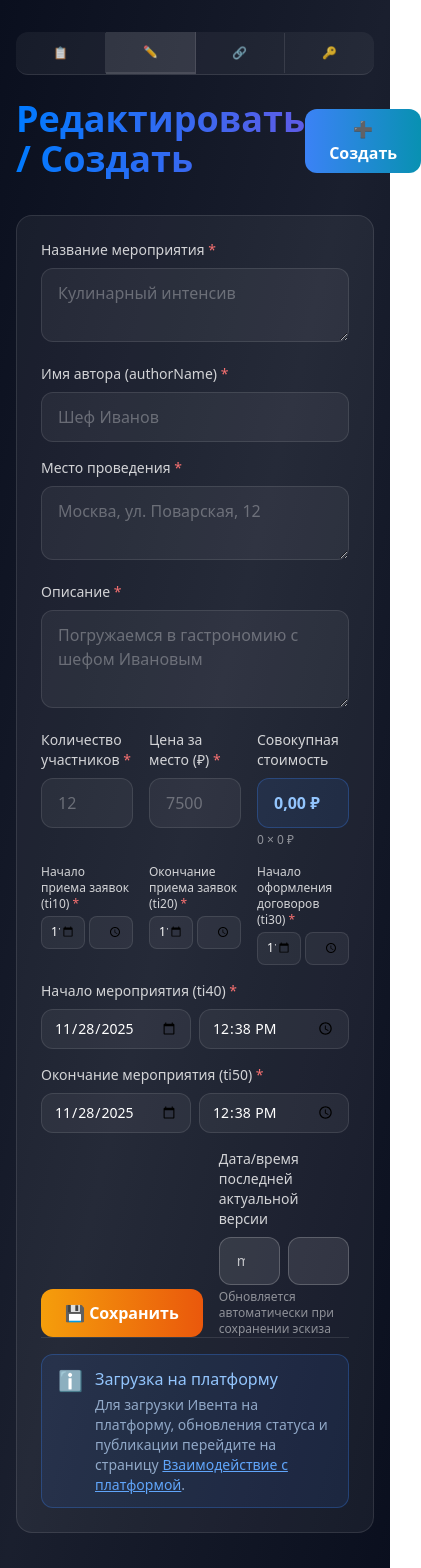
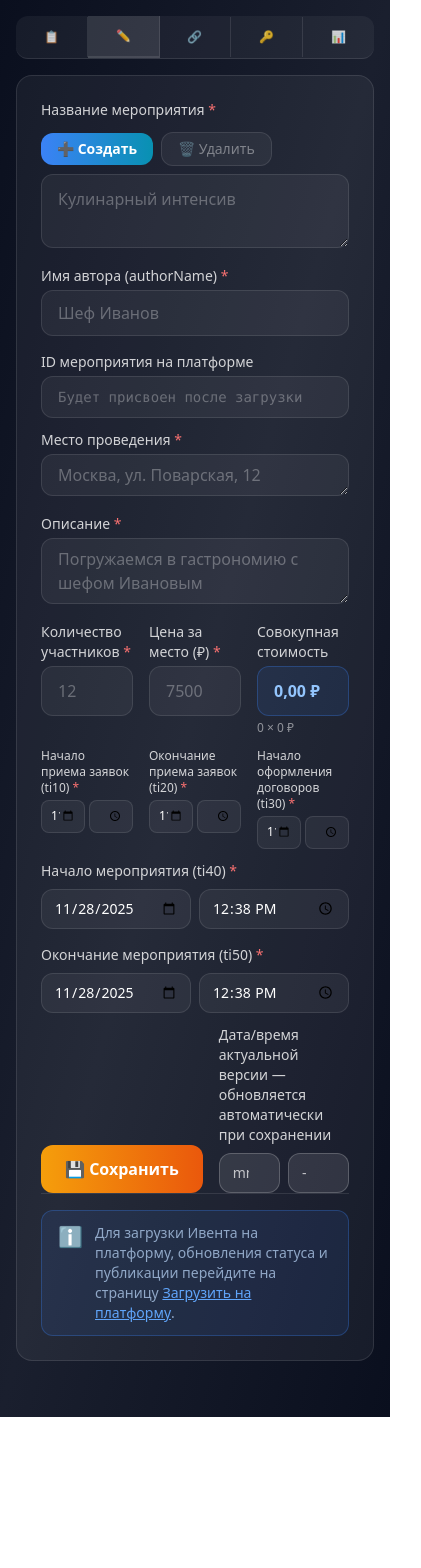
Before and after one commit to TaisyaFreelanse/external-demo, a Nuxt app: page /demo/external-upload in a window 390 px wide. Shown: the top 1568 px of the page, 421 px wide, since content can reach past the window. After the commit the page ends 1417 px from the top, so only its background shows below. Built offline with nearby package versions, Linux system fonts and the light colour scheme.

Commit message:
Refactor DemoNavigation and external-upload.vue to enhance user interface; update navigation layout for improved responsiveness, add new platform report link, and streamline event creation form for better usability.

```diff
--- a/components/DemoNavigation.vue
+++ b/components/DemoNavigation.vue
@@ -1,6 +1,6 @@
 <template>
-  <nav class="bg-white/5 border-b border-white/10 mb-6 rounded-xl overflow-hidden" aria-label="Основная навигация демо-страниц">
-    <div class="flex items-center justify-around">
+  <nav class="bg-white/5 border-b border-white/10 mb-4 rounded-xl overflow-hidden" aria-label="Основная навигация демо-страниц">
+    <div class="flex items-center justify-around flex-wrap">
       <NuxtLink
         to="/demo/select"
         class="flex-1 px-2 py-3 text-center text-xs text-white/80 hover:bg-white/10 transition-colors border-r border-white/10 last:border-r-0"
@@ -23,9 +23,9 @@
         to="/demo/platform-interaction"
         class="flex-1 px-2 py-3 text-center text-xs text-white/80 hover:bg-white/10 transition-colors border-r border-white/10 last:border-r-0"
         :class="{ 'bg-white/10 font-semibold text-white border-b-2 border-[#007AFF]': $route.path === '/demo/platform-interaction' }"
-        aria-label="Взаимодействовать с платформой"
+        aria-label="Загрузить на платформу"
       >
-        <span class="hidden md:inline">🔗 На платформу</span>
+        <span class="hidden md:inline">🔗 Загрузить на платформу</span>
         <span class="md:hidden">🔗</span>
       </NuxtLink>
       <NuxtLink
@@ -37,6 +37,15 @@
         <span class="hidden md:inline">🔑 API-ключ</span>
         <span class="md:hidden">🔑</span>
       </NuxtLink>
+      <NuxtLink
+        to="/demo/platform-report"
+        class="flex-1 px-2 py-3 text-center text-xs text-white/80 hover:bg-white/10 transition-colors border-r border-white/10 last:border-r-0"
+        :class="{ 'bg-white/10 font-semibold text-white border-b-2 border-[#007AFF]': $route.path === '/demo/platform-report' }"
+        aria-label="Отчет платформы"
+      >
+        <span class="hidden md:inline">📊 Отчет платформы</span>
+        <span class="md:hidden">📊</span>
+      </NuxtLink>
     </div>
   </nav>
 </template>
--- a/pages/demo/external-upload.vue
+++ b/pages/demo/external-upload.vue
@@ -1,24 +1,10 @@
 <template>
   <div class="min-h-screen bg-gradient-to-br from-[#0A0F1E] via-[#1A1F2E] to-[#0A0F1E] text-white">
-    <div class="container mx-auto px-4 py-8 max-w-[1200px]">
+    <div class="container mx-auto px-4 pt-4 pb-8 max-w-[1200px]">
       <!-- Главное меню -->
       <DemoNavigation />
 
-      <!-- Header -->
-      <div class="mb-8">
-        <div class="flex items-center justify-between">
-          <h1 class="text-4xl font-bold mb-1 bg-gradient-to-r from-[#007AFF] to-[#5E5CE6] bg-clip-text text-transparent">
-            Редактировать / Создать
-          </h1>
-          <button
-            type="button"
-            @click="handleCreateClick"
-            class="bg-gradient-to-r from-blue-500 to-cyan-600 text-white font-semibold py-2 px-6 rounded-xl hover:opacity-90 transition-opacity"
-          >
-            ➕ Создать
-          </button>
-        </div>
-      </div>
+      <div class="mb-3"></div>
 
       <!-- Форма создания/обновления -->
       <div class="bg-white/5 border border-white/10 rounded-2xl p-6 mb-6">
@@ -34,22 +20,36 @@
           </div>
         </div>
 
-        <form @submit.prevent="saveEvent" class="space-y-4">
+        <form @submit.prevent="saveEvent" class="space-y-3">
           <!-- ID мероприятия (только для чтения, показывается только если есть ID от сервера) -->
-          <div v-if="formData.id" class="bg-green-500/10 border border-green-500/30 rounded-xl px-4 py-3">
-            <label class="block text-sm font-medium text-green-300 mb-1">
-              ID мероприятия на платформе
-            </label>
-            <div class="text-green-200 font-mono text-sm break-all">
-              {{ formData.id }}
-            </div>
-            <p class="text-xs text-green-200/70 mt-1">Присвоено автоматически после успешной загрузки на платформу</p>
-          </div>
-
           <div>
-            <label class="block text-sm font-medium text-white/80 mb-2">
+            <div class="flex flex-wrap items-center justify-between gap-3 mb-2">
+              <label class="block text-sm font-medium text-white/80">
                 Название мероприятия <span class="text-red-400">*</span>
               </label>
+              <div class="flex items-center gap-2">
+                <button
+                  type="button"
+                  @click="handleCreateClick"
+                  class="bg-gradient-to-r from-blue-500 to-cyan-600 text-white font-semibold py-1.5 px-4 rounded-xl text-sm hover:opacity-90 transition-opacity"
+                >
+                  ➕ Создать
+                </button>
+                <button
+                  type="button"
+                  @click="handleDeleteClick"
+                  :disabled="!selectedEventId"
+                  :class="[
+                    'py-1.5 px-4 rounded-xl text-sm border transition-opacity',
+                    selectedEventId
+                      ? 'border-red-500/40 text-red-300 bg-red-500/10 hover:bg-red-500/20'
+                      : 'border-white/10 text-white/40 cursor-not-allowed bg-white/5'
+                  ]"
+                >
+                  🗑 Удалить
+                </button>
+              </div>
+            </div>
             <textarea
               v-model="formData.title"
               required
@@ -65,8 +65,9 @@
             ></textarea>
           </div>
 
+          <div class="grid grid-cols-1 md:grid-cols-[2fr_1fr] gap-4">
             <div>
-            <label class="block text-sm font-medium text-white/80 mb-2">
+              <label class="block text-sm font-medium text-white/80 mb-1">
                 Имя автора (authorName) <span class="text-red-400">*</span>
               </label>
               <input
@@ -76,26 +77,39 @@
                 placeholder="Шеф Иванов"
                 :disabled="!!(selectedEventId && !canEditCurrentEvent)"
                 :class="[
-                'w-full border rounded-xl px-4 py-3 placeholder-white/30 outline-none transition-all',
+                  'w-full border rounded-xl px-4 py-2.5 placeholder-white/30 outline-none transition-all',
                   selectedEventId && !canEditCurrentEvent
                     ? 'bg-white/10 border-white/20 text-white/70 cursor-not-allowed'
                     : 'bg-white/5 border-white/10 text-white focus:border-[#007AFF] focus:ring-2 focus:ring-[#007AFF]/20'
                 ]"
               >
             </div>
-
             <div>
-            <label class="block text-sm font-medium text-white/80 mb-2">
+              <label class="block text-sm font-medium text-white/80 mb-1">
+                ID мероприятия на платформе
+              </label>
+              <input
+                :value="formData.id || ''"
+                type="text"
+                readonly
+                placeholder="Будет присвоен после загрузки"
+                class="w-full border rounded-xl px-4 py-2.5 bg-white/5 border-white/10 text-white/70 placeholder-white/30 cursor-not-allowed font-mono text-sm"
+              >
+            </div>
+          </div>
+
+          <div>
+            <label class="block text-sm font-medium text-white/80 mb-1">
               Место проведения <span class="text-red-400">*</span>
             </label>
             <textarea
               v-model="formData.location"
               required
-              rows="2"
+              rows="1"
               placeholder="Москва, ул. Поварская, 12"
               :disabled="!!(selectedEventId && !canEditCurrentEvent)"
               :class="[
-                'w-full border rounded-xl px-4 py-3 placeholder-white/30 outline-none transition-all break-words',
+                'w-full border rounded-xl px-4 py-2 placeholder-white/30 outline-none transition-all break-words',
                 selectedEventId && !canEditCurrentEvent
                   ? 'bg-white/10 border-white/20 text-white/70 cursor-not-allowed'
                   : 'bg-white/5 border-white/10 text-white focus:border-[#007AFF] focus:ring-2 focus:ring-[#007AFF]/20'
@@ -104,17 +118,17 @@
           </div>
 
           <div>
-            <label class="block text-sm font-medium text-white/80 mb-2">
+            <label class="block text-sm font-medium text-white/80 mb-1">
               Описание <span class="text-red-400">*</span>
             </label>
             <textarea
               v-model="formData.description"
               required
-              rows="3"
+              rows="2"
               placeholder="Погружаемся в гастрономию с шефом Ивановым"
               :disabled="!!(selectedEventId && !canEditCurrentEvent)"
               :class="[
-                'w-full border rounded-xl px-4 py-3 placeholder-white/30 outline-none transition-all',
+                'w-full border rounded-xl px-4 py-2 placeholder-white/30 outline-none transition-all',
                 selectedEventId && !canEditCurrentEvent
                   ? 'bg-white/10 border-white/20 text-white/70 cursor-not-allowed'
                   : 'bg-white/5 border-white/10 text-white focus:border-[#007AFF] focus:ring-2 focus:ring-[#007AFF]/20'
@@ -124,7 +138,7 @@
 
           <div class="grid grid-cols-3 gap-4">
             <div>
-              <label class="block text-sm font-medium text-white/80 mb-2">
+            <label class="block text-sm font-medium text-white/80 mb-1">
                 Количество участников <span class="text-red-400">*</span>
               </label>
               <input
@@ -144,7 +158,7 @@
             </div>
 
             <div>
-              <label class="block text-sm font-medium text-white/80 mb-2">
+            <label class="block text-sm font-medium text-white/80 mb-1">
                 Цена за место (₽) <span class="text-red-400">*</span>
               </label>
               <input
@@ -165,7 +179,7 @@
             </div>
 
             <div>
-              <label class="block text-sm font-medium text-white/80 mb-2">
+            <label class="block text-sm font-medium text-white/80 mb-1">
                 Совокупная стоимость
               </label>
               <div class="bg-blue-500/10 border border-blue-500/30 rounded-xl px-4 py-3 text-blue-300 font-semibold">
@@ -364,36 +378,34 @@
             </button>
             <div class="flex-1">
               <label class="block text-sm font-medium text-white/80 mb-2">
-                Дата/время последней актуальной версии
+                Дата/время актуальной версии — обновляется автоматически при сохранении
               </label>
-              <div class="grid grid-cols-2 gap-2">
+              <div class="grid grid-cols-2 gap-2 max-w-xs">
                 <input
                   :value="formData.createdAtClientDate"
                   type="date"
                   readonly
-                  class="w-full bg-white/10 border border-white/20 rounded-xl px-4 py-3 text-white/70 cursor-not-allowed text-sm"
+                  class="w-full bg-white/10 border border-white/20 rounded-xl px-3 py-2 text-white/70 cursor-not-allowed text-sm"
                 >
                 <input
                   :value="formData.createdAtClientTime"
                   type="time"
                   readonly
                   step="60"
-                  class="w-full bg-white/10 border border-white/20 rounded-xl px-4 py-3 text-white/70 cursor-not-allowed text-sm"
-                >
-              </div>
-              <p class="text-xs text-white/50 mt-1">Обновляется автоматически при сохранении эскиза</p>
+                  class="w-full bg-white/10 border border-white/20 rounded-xl px-3 py-2 text-white/70 cursor-not-allowed text-sm"
+                >
+              </div>
             </div>
           </div>
         </form>
 
         <!-- Карточка выбранного Ивента -->
         <div v-if="currentEvent" class="bg-white/5 border border-white/10 rounded-2xl p-6 mb-6">
-          <h2 class="text-2xl font-semibold mb-4">Выбранный Ивент</h2>
 
           <div class="space-y-4">
             <!-- Название -->
             <div>
-              <div class="text-xs text-white/50 mb-1">Название</div>
+              <div class="text-xs text-white/50 mb-1">Редактируется</div>
               <div class="text-lg font-semibold text-white break-words">{{ currentEvent.title }}</div>
             </div>
 
@@ -447,32 +459,15 @@
           </div>
         </div>
 
-        <!-- Индикатор текущего Ивента -->
-        <div v-if="currentEvent" :class="[
-          'rounded-xl px-4 py-2 text-sm mb-4 break-words',
-          canEditCurrentEvent
-            ? 'bg-amber-500/10 border border-amber-500/30 text-amber-300'
-            : 'bg-red-500/10 border border-red-500/30 text-red-300'
-        ]">
-          <span class="font-medium">
-            {{ canEditCurrentEvent ? '✏️ Редактируется:' : '🔒 Редактирование заблокировано:' }}
-          </span>
-          {{ currentEvent.title }} (обновлено: {{ formatEventDate(currentEvent.createdAt) }})
-          <div v-if="!canEditCurrentEvent" class="text-xs mt-1 text-red-200/70">
-            Время Ти-20 (окончание приема заявок) прошло. Редактирование невозможно.
-          </div>
-        </div>
-
         <!-- Информация о загрузке на платформу -->
         <div class="border-t border-white/10 pt-4">
           <div class="bg-blue-500/10 border border-blue-500/30 rounded-xl px-4 py-3">
             <div class="flex items-start gap-3">
               <span class="text-blue-400 text-xl">ℹ️</span>
               <div class="flex-1">
-                <div class="text-blue-300 font-medium mb-1">Загрузка на платформу</div>
                 <div class="text-blue-200/70 text-sm">
                   Для загрузки Ивента на платформу, обновления статуса и публикации перейдите на страницу
-                  <NuxtLink to="/demo/platform-interaction" class="text-blue-400 hover:text-blue-300 underline font-medium">Взаимодействие с платформой</NuxtLink>.
+                  <NuxtLink to="/demo/platform-interaction" class="text-blue-400 hover:text-blue-300 underline font-medium">Загрузить на платформу</NuxtLink>.
                 </div>
               </div>
             </div>
@@ -831,6 +826,14 @@ const handleCreateClick = () => {
     }
   }
   handleNewEventClick()
+}
+
+const handleDeleteClick = () => {
+  if (!selectedEventId.value) {
+    alert('Сначала выберите Ивент для удаления')
+    return
+  }
+  deleteEvent(selectedEventId.value)
 }
 
 // Обработчик кнопки "Сохранить"
--- a/pages/demo/platform-interaction.vue
+++ b/pages/demo/platform-interaction.vue
@@ -4,15 +4,7 @@
       <!-- Главное меню -->
       <DemoNavigation />
 
-      <!-- Header -->
-      <div class="mb-8">
-        <div>
-          <h1 class="text-4xl font-bold mb-1 bg-gradient-to-r from-[#007AFF] to-[#5E5CE6] bg-clip-text text-transparent">
-            Взаимодействовать с платформой
-          </h1>
-          <p class="text-white/60 text-sm">Загрузка эскизов на платформу, обновление статуса и публикация мероприятий</p>
-        </div>
-      </div>
+      <div class="mb-4"></div>
 
       <!-- Основной контент в две колонки -->
       <div v-if="!selectedEventId || !currentEvent" class="bg-white/5 border border-white/10 rounded-2xl p-12 text-center mb-6">
@@ -128,12 +120,11 @@
         <!-- Правая колонка: Активный Ивент -->
         <div class="lg:col-span-1">
           <div class="bg-white/5 border border-white/10 rounded-2xl p-6 sticky top-6">
-            <h2 class="text-2xl font-semibold mb-4">Активный Ивент</h2>
 
             <div class="space-y-4">
               <!-- Название -->
               <div>
-                <div class="text-xs text-white/50 mb-1">Название</div>
+                <div class="text-xs text-white/50 mb-1">Название активного Ивента</div>
                 <div class="text-lg font-semibold text-white break-words">{{ currentEvent.title }}</div>
               </div>
 
@@ -176,7 +167,9 @@
                   <div class="text-white/90 text-sm">{{ formatDateDisplay(currentEvent.data?.endApplicationsAtDate, currentEvent.data?.endApplicationsAtTime) }}</div>
                 </div>
                 <div>
-                  <div class="text-xs text-white/50 mb-1">Начало оформления договоров</div>
+                  <div class="text-xs text-white/50 mb-1">
+                    Нач.<span class="block">оформ. договоров</span>
+                  </div>
                   <div class="text-white/90 text-sm">{{ formatDateDisplay(currentEvent.data?.startContractsAtDate, currentEvent.data?.startContractsAtTime) }}</div>
                 </div>
               </div>
@@ -218,8 +211,22 @@
                   <span>Не загружен</span>
                 </div>
 
-                <div v-if="currentEvent.serverId" class="mt-2 text-xs text-white/50">
-                  ID: <span class="font-mono text-white/70">{{ currentEvent.serverId }}</span>
+                <div v-if="currentEvent.serverId" class="mt-2 text-xs text-white/60 space-y-1">
+                  <div class="flex justify-between gap-4">
+                    <span>Загрузка первичная</span>
+                    <span class="text-white/80">
+                      {{ getFirstSuccessfulUploadTime(currentEvent) ? formatEventDate(getFirstSuccessfulUploadTime(currentEvent)!) : '—' }}
+                    </span>
+                  </div>
+                  <div class="flex justify-between gap-4">
+                    <span>Загрузка актуальная</span>
+                    <span class="text-white/80">
+                      {{ getLatestSuccessfulUploadTime(currentEvent) ? formatEventDate(getLatestSuccessfulUploadTime(currentEvent)!) : '—' }}
+                    </span>
+                  </div>
+                  <div class="pt-1">
+                    ID: <span class="font-mono text-white/70">{{ currentEvent.serverId }}</span>
+                  </div>
                 </div>
               </div>
 
@@ -377,6 +384,27 @@ const formatEventDate = (dateString: string): string => {
   } catch {
     return ''
   }
+}
+
+const getFirstSuccessfulUploadTime = (event: SavedEvent): string | null => {
+  if (event.uploadHistory && event.uploadHistory.length > 0) {
+    const firstSuccess = event.uploadHistory.find(item => item.status === 'success')
+    if (firstSuccess) {
+      return firstSuccess.timestamp
+    }
+  }
+  return event.lastUploadAttempt || null
+}
+
+const getLatestSuccessfulUploadTime = (event: SavedEvent): string | null => {
+  if (event.uploadHistory && event.uploadHistory.length > 0) {
+    for (let i = event.uploadHistory.length - 1; i >= 0; i--) {
+      if (event.uploadHistory[i].status === 'success') {
+        return event.uploadHistory[i].timestamp
+      }
+    }
+  }
+  return event.lastUploadAttempt || null
 }
 
 const formatDateDisplay = (date: string, time?: string): string => {
--- /dev/null
+++ b/pages/demo/platform-report.vue
@@ -0,0 +1,15 @@
+<template>
+    <div class="min-h-screen bg-gradient-to-br from-[#0A0F1E] via-[#1A1F2E] to-[#0A0F1E] text-white">
+      <div class="container mx-auto px-4 pt-4 pb-10 max-w-[1200px]">
+        <DemoNavigation />
+
+        <div class="bg-white/5 border border-white/10 rounded-2xl p-6">
+          <h1 class="text-3xl font-bold mb-4">Отчет платформы</h1>
+          <p class="text-white/70">
+            Здесь будет отображаться отчет по сборам на платформе. На следующем этапе мы подключим данные через API
+            или встроим виджет платформы. Пока страница служит заготовкой.
+          </p>
+        </div>
+      </div>
+    </div>
+  </template>
--- a/pages/demo/select.vue
+++ b/pages/demo/select.vue
@@ -168,7 +168,9 @@
                   <div class="text-white/90 text-sm">{{ formatDateDisplay(currentEvent.data?.endApplicationsAtDate, currentEvent.data?.endApplicationsAtTime) }}</div>
                 </div>
                 <div>
-                  <div class="text-xs text-white/50 mb-1">Начало оформления договоров</div>
+                  <div class="text-xs text-white/50 mb-1">
+                    Нач.<span class="block">оформ. договоров</span>
+                  </div>
                   <div class="text-white/90 text-sm">{{ formatDateDisplay(currentEvent.data?.startContractsAtDate, currentEvent.data?.startContractsAtTime) }}</div>
                 </div>
               </div>
```
Lines whose indentation alone changed are shown as unchanged.
